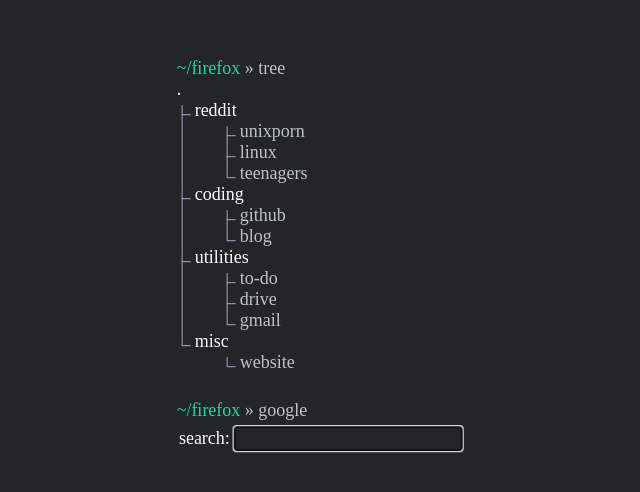
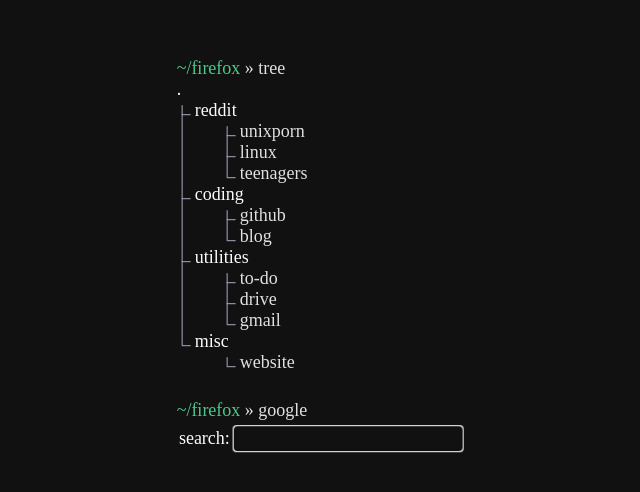
Before and after one commit to sohalsdr/startpage-tree-green, a plain HTML site: page index.html in a window 1280 px wide. Shown: the part 146-638 px from the top of the page, without its empty margins (257-897 px from the left). Drawn offline with Linux system fonts and the light colour scheme; a web font is replaced by a local one.

Commit message:
Update style.css

```diff
--- a/css/style.css
+++ b/css/style.css
@@ -5,9 +5,9 @@
 
 :root {
     --font: "Iosevka";
-    --background: #232629;
-    --foreground: #bdc3c7;
-    --turquoise: #1cdc9a;
+    --background: #111111;
+    --foreground: #e0e0e0;
+    --turquoise: #4bc98a;
     --white: #fcfcfc;
     --branch: 1px solid #a7a9be;
 }
```
